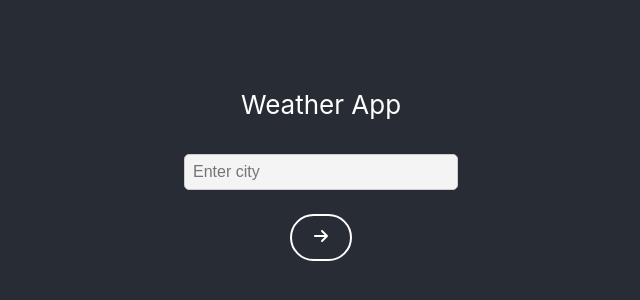
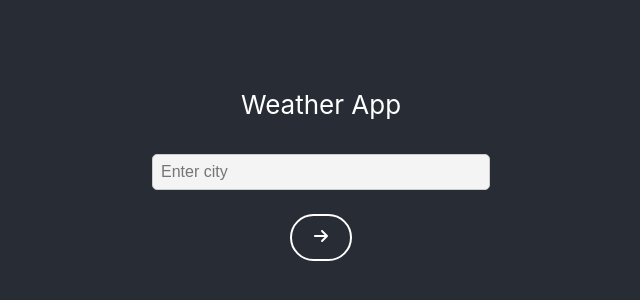
Before and after one commit to justinfyh/weather-app, a React (Create React App) app: page / in a window 1280 px wide. Shown: the part 230-530 px from the top of the page, without its empty margins (319-959 px from the left). Built offline with nearby package versions, Linux system fonts and the light colour scheme.

Commit message:
Adjust styling

```diff
--- a/src/App.css
+++ b/src/App.css
@@ -60,6 +60,14 @@ a {
   margin: auto;
   height: 5em;
 }
+
+@media screen and (max-width: 600px) {
+  .Weather-header {
+    flex-direction: column;
+    height: 10em;
+  }
+}
+
 .Weather-header .Header-container {
   display: flex;
   width: 50%;
@@ -84,7 +92,7 @@ a {
 }
 
 input {
-  width: 20%;
+  width: 20em;
   padding: 0.5em;
   margin: 0.5em 0.5em;
   font-size: 1rem;
@@ -198,7 +206,7 @@ input:checked + .slider:before {
 }
 
 .data-container .sub-section {
-  width: 20%;
+  width: 20em;
   margin: auto;
 }
 
```
